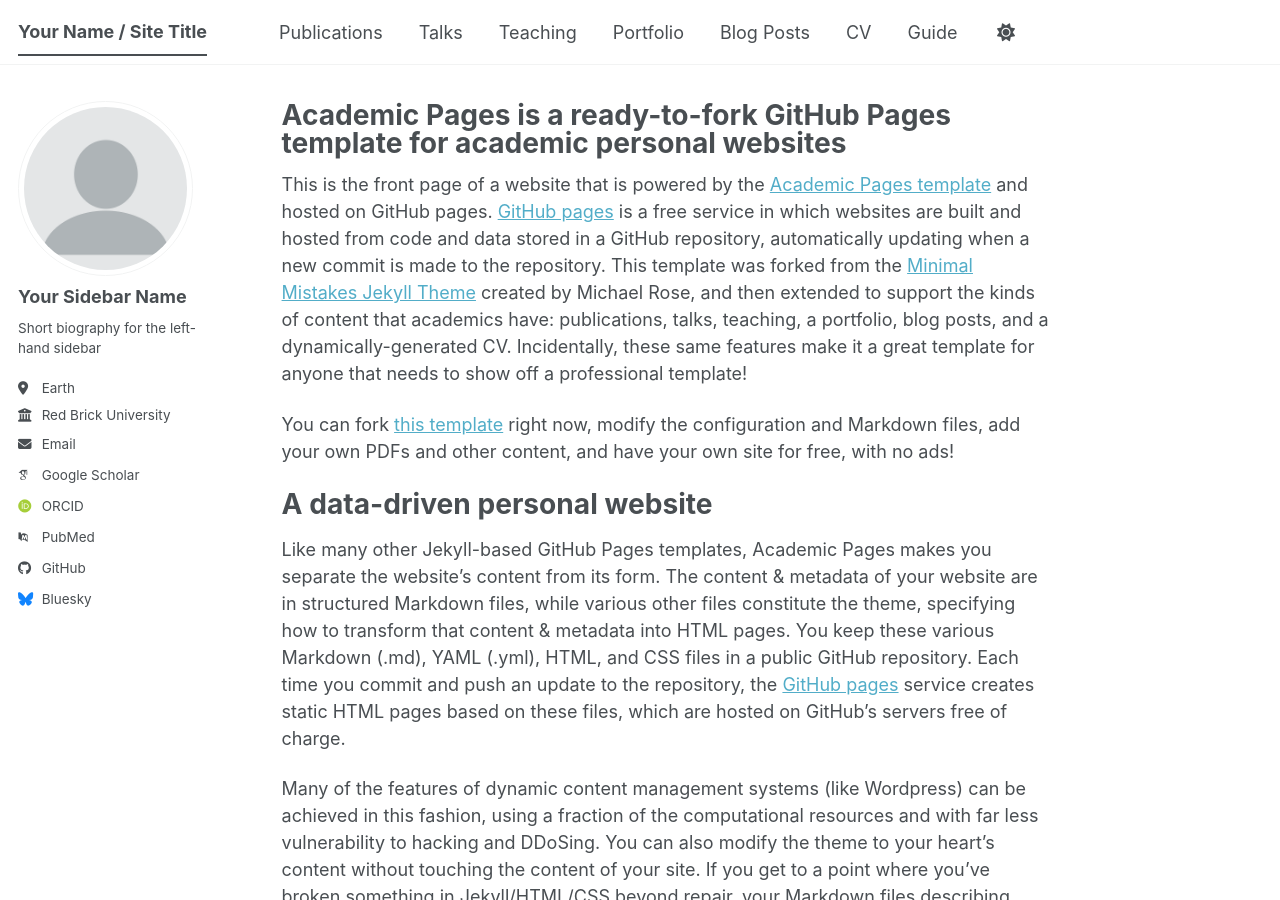
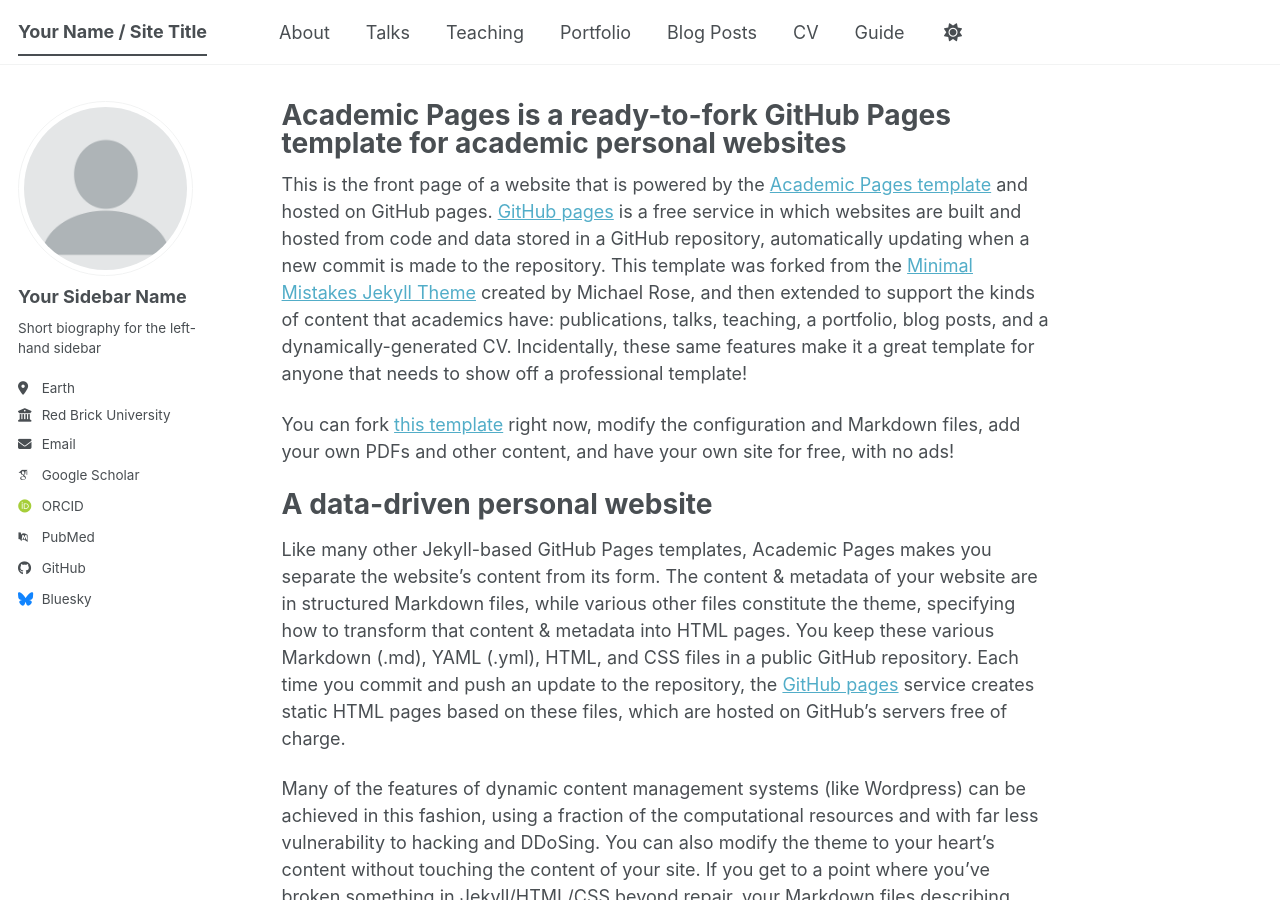
Before and after one commit to josedvelasquezcastellano/.github.io, a Jekyll site: the page built from _pages/about.md, in a window 1280 px wide and 900 px high. Built offline with Jekyll 4.4.1, drawn with Linux system fonts in a browser that asks for light colours; some web fonts are replaced; a script bundle is joined from its source files by our own code; library files that are not in the unit come from our copies.

Commit message:
Update navigation.yml

```diff
--- a/_data/navigation.yml
+++ b/_data/navigation.yml
@@ -8,7 +8,7 @@
 #      Markdown formatted page while the second is generated using JSON.
 
 main:
-  - title: "Publications"
+  - title: "About"
     url: /publications/
 
   - title: "Talks"
```
